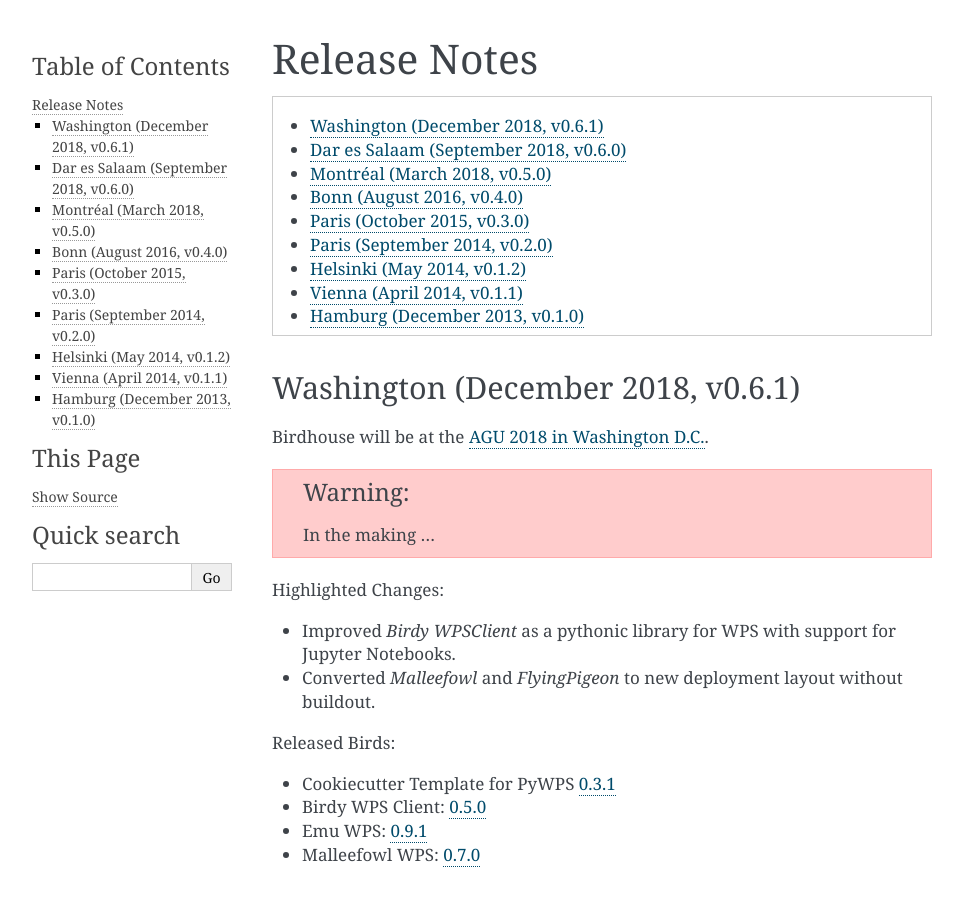
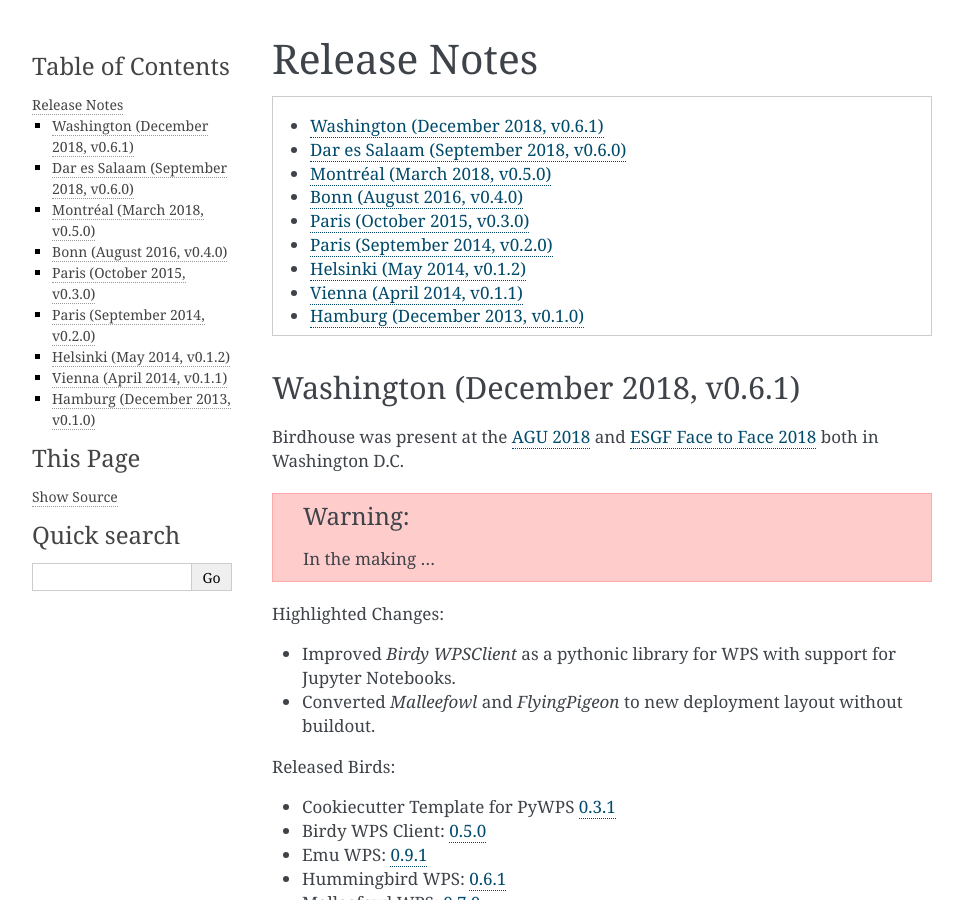
Before and after one commit to bird-house/birdhouse-docs, a Sphinx documentation site: the page built from docs/source/release_notes.rst, in a window 1280 px wide and 900 px high. Shown: the whole window, without its empty margins (148-1111 px from the left). Built offline with Sphinx 7.4.7, drawn with Linux system fonts in a browser that asks for light colours.

Commit message:
added hummingbird to release notes

```diff
--- a/docs/source/release_notes.rst
+++ b/docs/source/release_notes.rst
@@ -12,7 +12,11 @@
 Washington (December 2018, v0.6.1)
 ==================================
 
-Birdhouse will be at the `AGU 2018 in Washington D.C. <https://fallmeeting.agu.org/2018/>`_.
+Birdhouse was present at the
+`AGU 2018 <https://fallmeeting.agu.org/2018/>`_
+and
+`ESGF Face to Face 2018 <https://esgf.llnl.gov/2018-F2F.html>`_
+both in Washington D.C.
 
 .. warning:: In the making ...
 
@@ -26,6 +30,7 @@
 * Cookiecutter Template for PyWPS `0.3.1 <https://github.com/bird-house/cookiecutter-birdhouse/releases/tag/v0.3.1>`_
 * Birdy WPS Client: `0.5.0 <https://github.com/bird-house/birdy/releases/tag/v0.5.0>`_
 * Emu WPS: `0.9.1 <https://github.com/bird-house/emu/releases/tag/v0.9.1>`_
+* Hummingbird WPS: `0.6.1 <https://github.com/bird-house/hummingbird/releases/tag/v0.6.1>`_
 * Malleefowl WPS: `0.7.0 <https://github.com/bird-house/malleefowl/releases/tag/v0.7.0>`_
 
 
```
